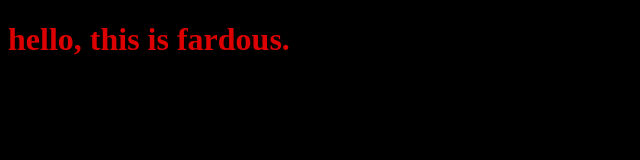
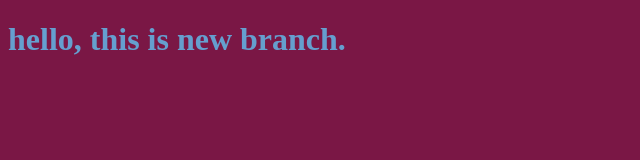
Before and after one commit to Fardousmohamed/myproject, a plain HTML site: page index.html in a window 1280 px wide. Shown: the whole page, without its empty margins (0-640 px from the left). Drawn offline with Linux system fonts and the light colour scheme.

Commit message:
changing the style for the title

```diff
--- a/index.html
+++ b/index.html
@@ -7,7 +7,7 @@
     <link rel="stylesheet" href="style.css">
 </head>
 <body>
-    <h1>hello, this is fardous.</h1>
+    <h1>hello, this is new branch.</h1>
     <script src="app.js"></script>
 </body>
 </html>
--- a/style.css
+++ b/style.css
@@ -1,6 +1,6 @@
 h1{
-    color: rgb(220, 0 , 0);
+    color: rgb(101, 159, 207);
 }
 body{
-    background-color: black;
+    background-color: rgb(122, 23, 69);
 }
```
